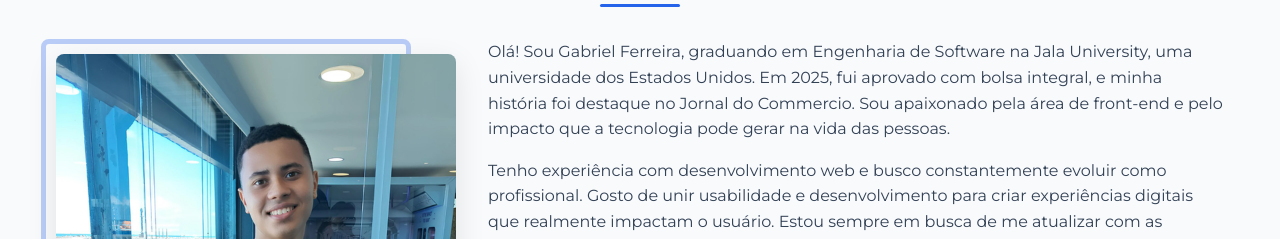
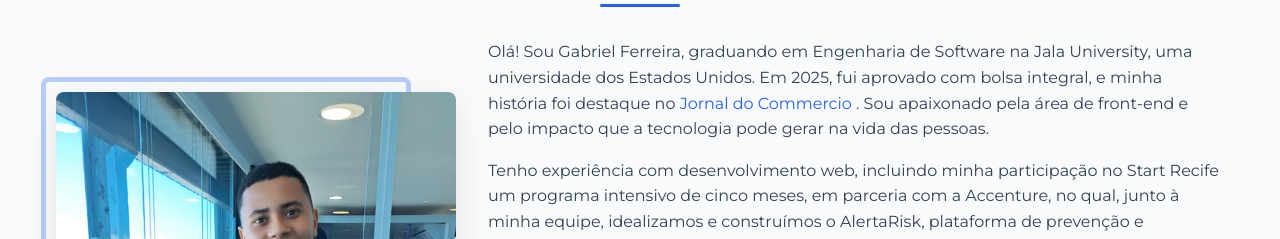
Before and after one commit to GabrielBielFerreira/portifolio, a plain HTML site: page index.html in a window 1280 px wide. Shown: the part 561-800 px from the top of the page. Drawn offline with Linux system fonts and the light colour scheme.

Commit message:
adicionar link no texto sobre min

```diff
--- a/index.html
+++ b/index.html
@@ -57,8 +57,16 @@
                     <img src="assets/foto-perfil.png" alt="Gabriel Ferreira - Foto Profissional">
                 </div>
                 <div class="about-text animated fade-left">
-                    <p>Olá! Sou Gabriel Ferreira, graduando em Engenharia de Software na Jala University, uma universidade dos Estados Unidos. Em 2025, fui aprovado com bolsa integral, e minha história foi destaque no Jornal do Commercio. Sou apaixonado pela área de front-end e pelo impacto que a tecnologia pode gerar na vida das pessoas.</p>
-                    <p>Tenho experiência com desenvolvimento web e busco constantemente evoluir como profissional. Gosto de unir usabilidade e desenvolvimento para criar experiências digitais que realmente impactam o usuário. Estou sempre em busca de me atualizar com as principais tendências e ferramentas do setor.</p>
+                    <p>
+                        Olá! Sou Gabriel Ferreira, graduando em Engenharia de Software na Jala University, uma universidade dos Estados Unidos. Em 2025, fui aprovado com bolsa integral, e minha história foi destaque no
+                        <a href="https://jc.uol.com.br/colunas/enem-e-educacao/2025/03/20/com-bolsa-integral-jovem-recifense-estudara-tecnologia-em-universidade-dos-eua.html"
+                           target="_blank"
+                           rel="noopener noreferrer">
+                          Jornal do Commercio
+                        </a>.
+                        Sou apaixonado pela área de front-end e pelo impacto que a tecnologia pode gerar na vida das pessoas.
+                      </p>
+                    <p>Tenho experiência com desenvolvimento web, incluindo minha participação no Start Recife um programa intensivo de cinco meses, em parceria com a Accenture, no qual, junto à minha equipe, idealizamos e construímos o AlertaRisk, plataforma de prevenção e mitigação de desastres naturais usando ReactJS e Java. Busco constantemente evoluir como profissional, unindo usabilidade e desenvolvimento para criar experiências digitais que realmente impactam o usuário. Estou sempre em busca de me atualizar com as principais tendências e ferramentas do setor.</p>
                     <p>Meu objetivo é contribuir para projetos desafiadores que me permitam aplicar minha criatividade e conhecimento técnico para desenvolver soluções inovadoras.</p>
                     <div class="skills">
                         <h3>Habilidades</h3>
```
